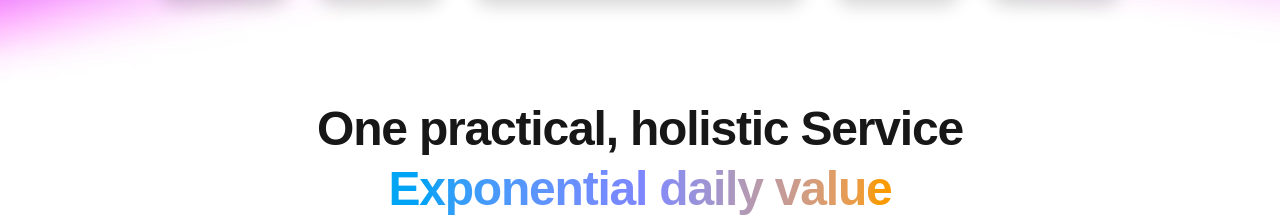
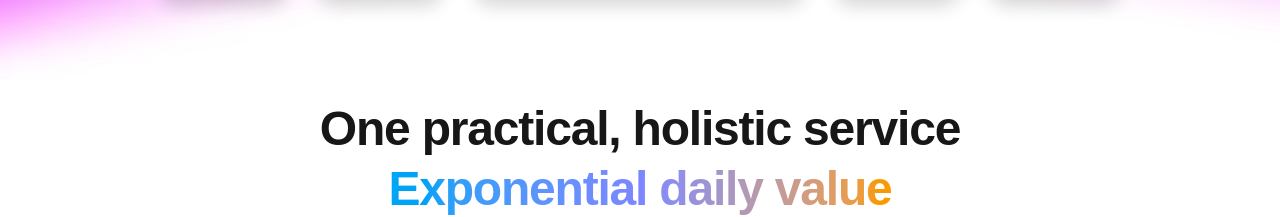
Before and after one commit to digitaleliteservices/test-DES-REP09-09-25, a Next.js app: page /home in a window 1280 px wide. Shown: the part 2363-2580 px from the top of the page. Built offline with nearby package versions, Linux system fonts and the light colour scheme.

Commit message:
service changes

```diff
--- a/src/spiral/page.js
+++ b/src/spiral/page.js
@@ -54,7 +54,7 @@ export default function Spiral() {
       {/* Headline */}
       <div className="max-w-4xl mx-auto px-4 sm:px-6 lg:px-8 mt-6 text-center">
         <h1 className="text-3xl sm:text-4xl md:text-5xl font-extrabold tracking-tight">
-          One practical, holistic Service
+          One practical, holistic service
         </h1>
         <h2 className="mt-3 text-3xl sm:text-4xl md:text-5xl font-extrabold tracking-tight">
           <span className="bg-gradient-to-r from-sky-500 via-indigo-400 to-amber-500 bg-clip-text text-transparent">
```
